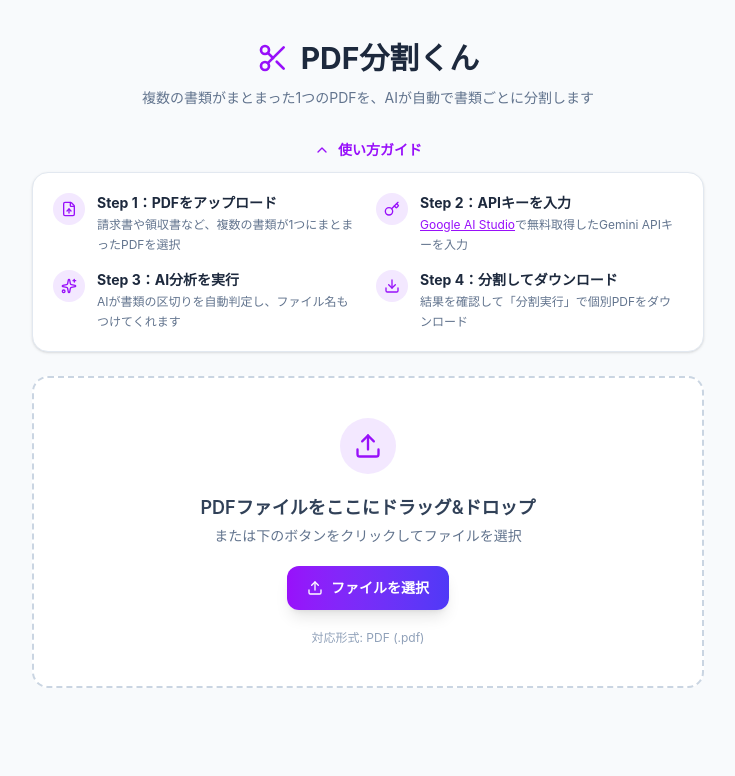
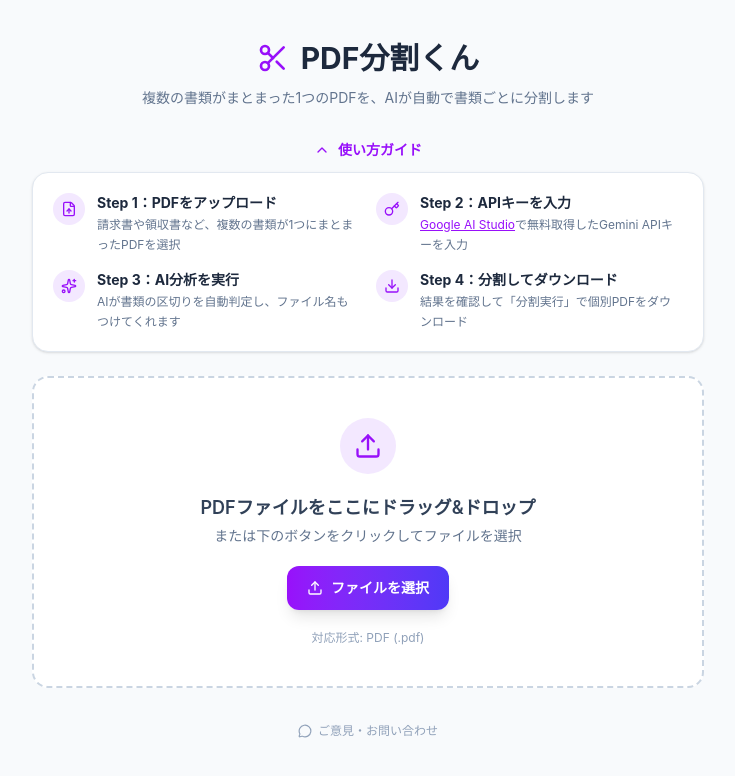
Before and after one commit to maron-ai-bot/pdf-bunkatsu-kun, a React (Vite) app: page / in a window 1280 px wide. Shown: the top 776 px of the page, without its empty margins (272-1007 px from the left). Built offline with nearby package versions, Linux system fonts and the light colour scheme.

Commit message:
feat: お問い合わせリンクを初期画面フッター＆ワークスペースヘッダーに追加

```diff
--- a/src/components/upload/UploadScreen.tsx
+++ b/src/components/upload/UploadScreen.tsx
@@ -1,6 +1,7 @@
 import { useState, useRef, useCallback } from 'react';
-import { Upload, Scissors, FileUp, Sparkles, Download, Key, ChevronDown, ChevronUp } from 'lucide-react';
+import { Upload, Scissors, FileUp, Sparkles, Download, Key, ChevronDown, ChevronUp, MessageCircle } from 'lucide-react';
 import { Button } from '../ui/Button.tsx';
+import { CONTACT_FORM_URL } from '../../lib/utils.ts';
 
 interface UploadScreenProps {
   onFileSelected: (file: File) => void;
@@ -204,6 +205,19 @@ export function UploadScreen({ onFileSelected }: UploadScreenProps) {
           onChange={handleInputChange}
         />
       </div>
+
+      {/* Footer: お問い合わせ */}
+      <div className="mt-8 mb-4 text-center">
+        <a
+          href={CONTACT_FORM_URL}
+          target="_blank"
+          rel="noopener noreferrer"
+          className="inline-flex items-center gap-1.5 text-xs text-slate-400 hover:text-purple-600 transition-colors"
+        >
+          <MessageCircle className="w-3.5 h-3.5" />
+          ご意見・お問い合わせ
+        </a>
+      </div>
     </div>
   );
 }
--- a/src/components/workspace/WorkspaceLayout.tsx
+++ b/src/components/workspace/WorkspaceLayout.tsx
@@ -2,7 +2,8 @@ import { Sidebar } from './Sidebar.tsx';
 import { PageThumbnailGrid } from './PageThumbnailGrid.tsx';
 import { SegmentListView } from './SegmentListView.tsx';
 import { PagePreviewModal } from './PagePreviewModal.tsx';
-import { Scissors, RotateCw, Palette } from 'lucide-react';
+import { Scissors, RotateCw, Palette, MessageCircle } from 'lucide-react';
+import { CONTACT_FORM_URL } from '../../lib/utils.ts';
 import type { PdfFileInfo, PdfPage, Segment, AiSettings } from '../../types/index.ts';
 
 interface WorkspaceLayoutProps {
@@ -58,14 +59,23 @@ export function WorkspaceLayout({
           <Scissors className="w-5 h-5 text-purple-600" />
           <h1 className="text-base font-bold text-slate-800">PDF分割くん</h1>
         </div>
-        <span className="ml-auto text-xs text-slate-400">
+        <div className="ml-auto flex items-center gap-3">
           {isAnalyzing && (
-            <span className="flex items-center gap-1 text-purple-600">
+            <span className="flex items-center gap-1 text-purple-600 text-xs">
               <RotateCw className="w-3.5 h-3.5 animate-spin" />
               AI分析中...
             </span>
           )}
-        </span>
+          <a
+            href={CONTACT_FORM_URL}
+            target="_blank"
+            rel="noopener noreferrer"
+            className="flex items-center gap-1 text-xs text-slate-400 hover:text-purple-600 transition-colors"
+          >
+            <MessageCircle className="w-3.5 h-3.5" />
+            <span className="hidden sm:inline">お問い合わせ</span>
+          </a>
+        </div>
       </div>
 
       {/* Sidebar */}
--- a/src/lib/utils.ts
+++ b/src/lib/utils.ts
@@ -15,6 +15,9 @@ export function generateId(): string {
   return crypto.randomUUID();
 }
 
+/** お問い合わせGoogleフォームURL（差し替え用） */
+export const CONTACT_FORM_URL = 'https://forms.gle/PLACEHOLDER';
+
 export const SEGMENT_COLORS = [
   'bg-blue-50 border-blue-300',
   'bg-purple-50 border-purple-300',
```
